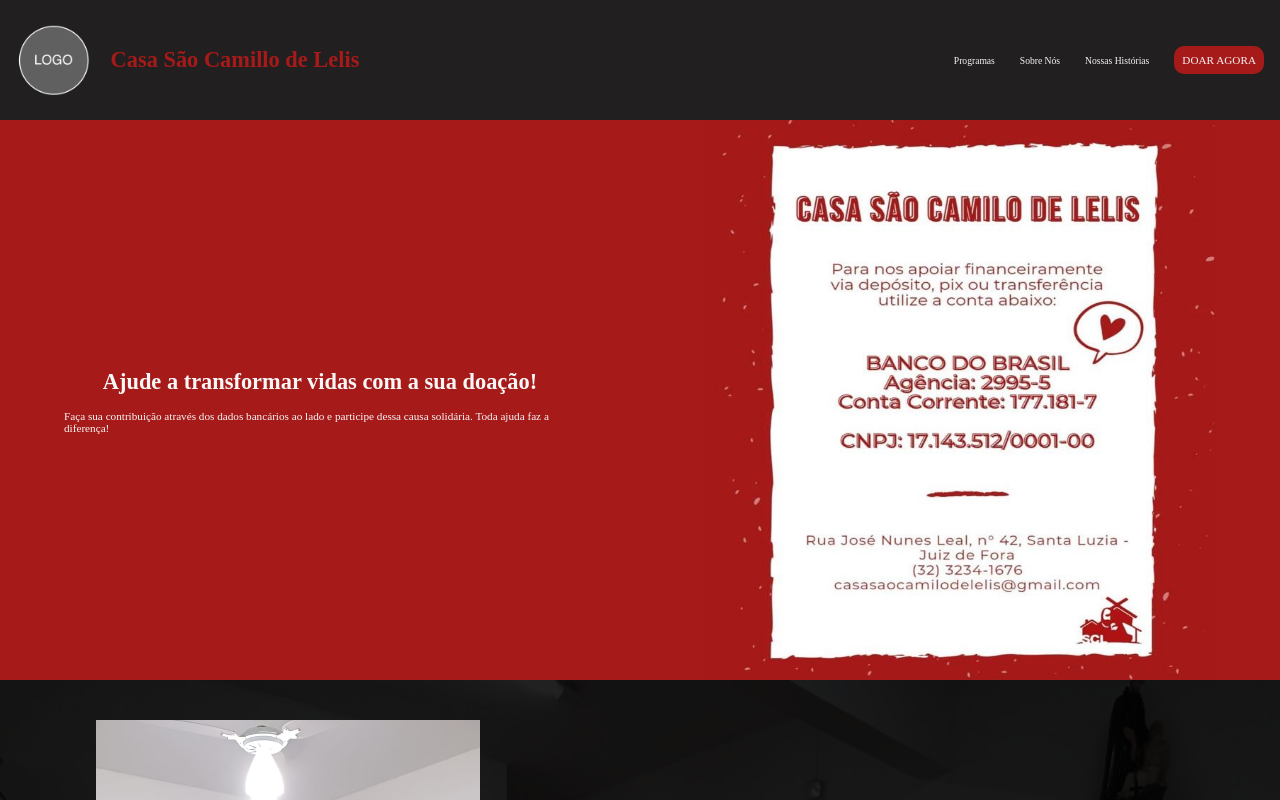
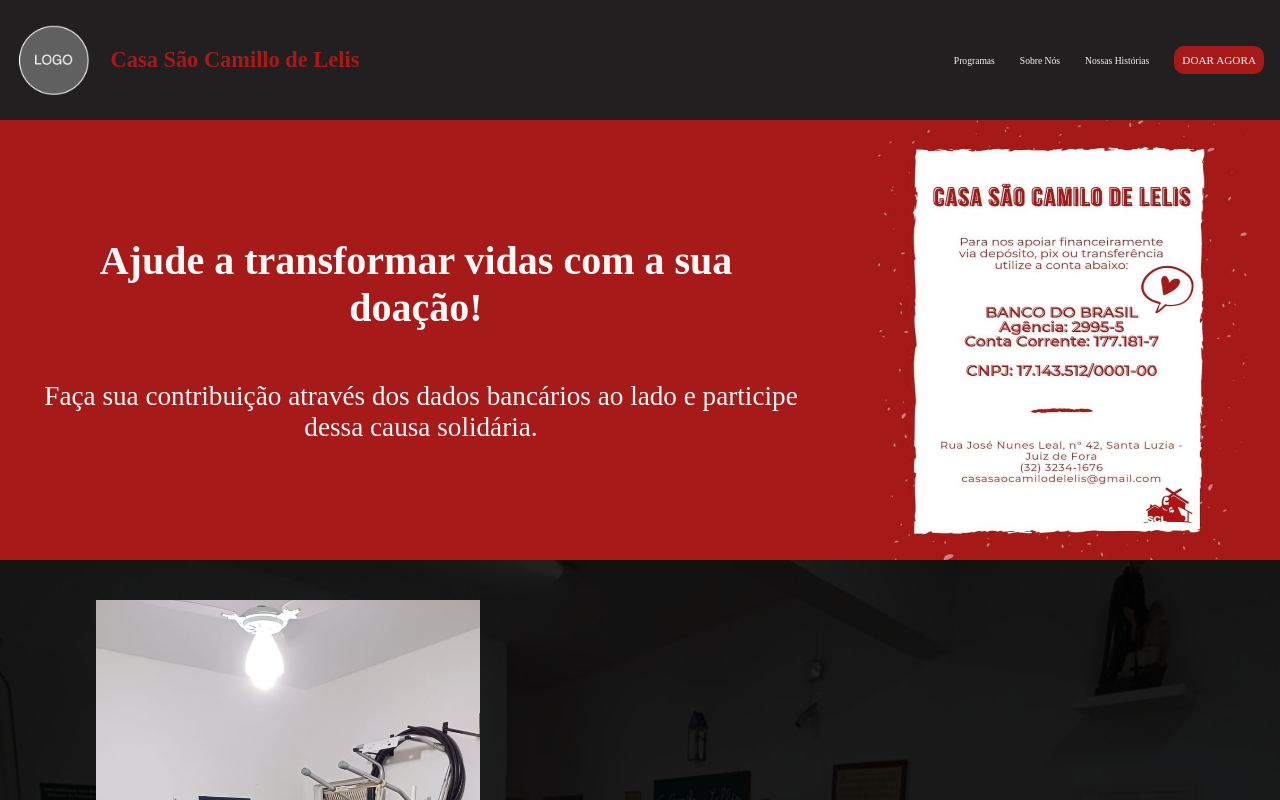
Before and after one commit to MathewsBaio/projeto-sao-camillo-lelis, a React (Create React App) app in the folder projeto-sao-camillo-lelis/: page / in a window 1280 px wide. Shown: the top 800 px of the page. Built offline with nearby package versions, Linux system fonts and the light colour scheme.

Commit message:
Alterações no css do componente InfoDoacoes.

```diff
--- a/projeto-sao-camillo-lelis/src/components/doacoes/InfoDoacoes.js
+++ b/projeto-sao-camillo-lelis/src/components/doacoes/InfoDoacoes.js
@@ -5,9 +5,9 @@
         <h1 className="container-doacoes-titulo">
           Ajude a transformar vidas com a sua doação!
         </h1>
-        <p className="container-doacoes-info">
+        <p className="container-doacoes-texto">
           Faça sua contribuição através dos dados bancários ao lado e participe
-          dessa causa solidária. Toda ajuda faz a diferença!
+          dessa causa solidária.
         </p>
       </div>
 
--- a/projeto-sao-camillo-lelis/src/styles/styles.css
+++ b/projeto-sao-camillo-lelis/src/styles/styles.css
@@ -118,7 +118,7 @@
   align-items: center;
   justify-content: space-around;
   width: 100vw;
-  height: 70vh;
+  height: 55vh;
   background-color: #a61a19;
   background-size: cover;
   background-position: center;
@@ -126,39 +126,29 @@
 
   position: relative;
   overflow: hidden;
-  background-size: 100vw 100vh;
-}
-
-.container-doacoes::after {
-  content: "";
-  position: absolute;
-  top: 0;
-  left: 0;
-  width: 100%;
-  height: 100%;
-  mix-blend-mode: multiply;
-  transition: background 0.3s, border-radius 0.3s, opacity 0.3s;
-  filter: grayscale(100%);
-  z-index: 1;
 }
 
 .container-doacoes > img {
-  z-index: 10;
-  width: 40vw;
-  height: 80vh;
+  width: 30vw;
+  height: 60vh;
   position: relative;
 }
 
 .container-doacoes > div {
-  z-index: 10;
-  position: relative;
   color: #f7f7f7;
-  width: 40vw;
-  font-size: 0.7rem;
+  width: 60vw;
 }
 
-.container-doacoes > div > h1 {
+.container-doacoes-titulo {
   text-align: center;
+  font-size: 2.5rem;
+  margin-bottom: 50px;
+}
+
+.container-doacoes-texto {
+  text-align: center;
+  font-size: 1.7rem;
+  margin-left: 10px;
 }
 
 .container-valores {
```
